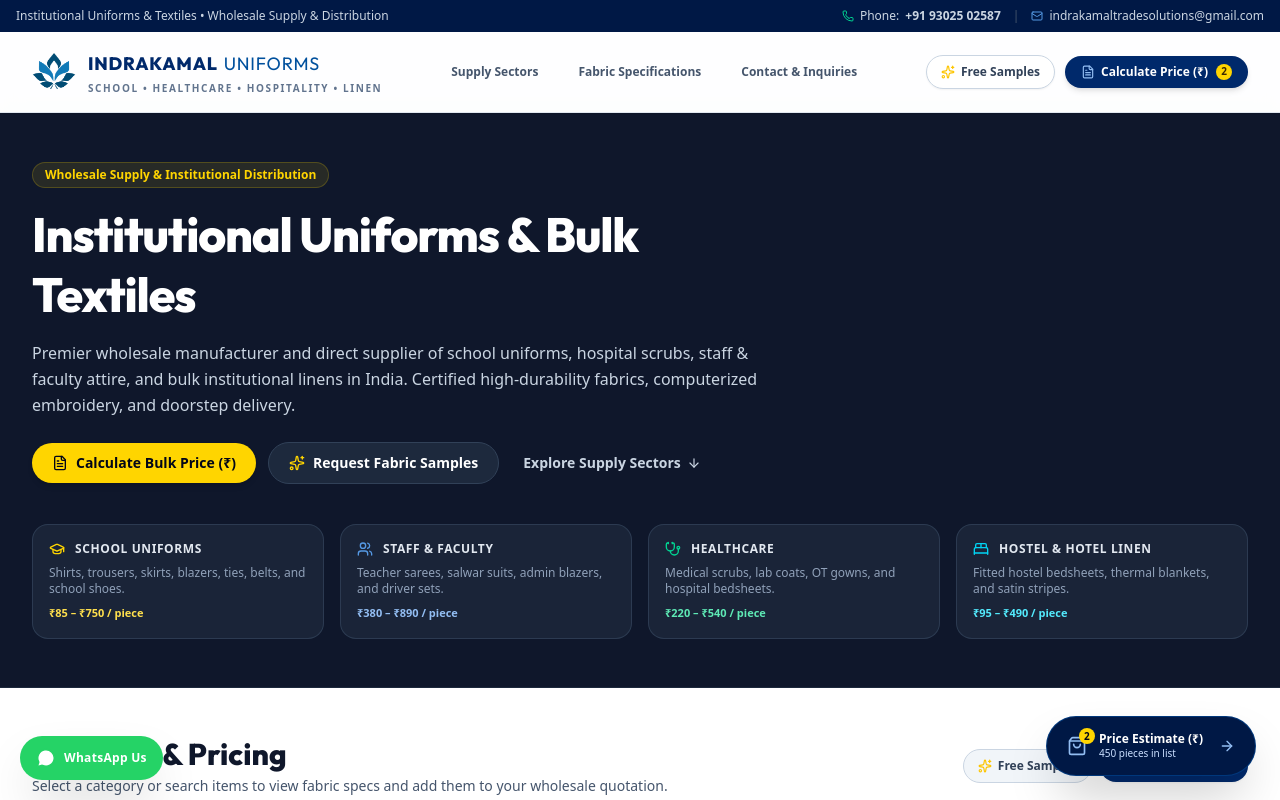
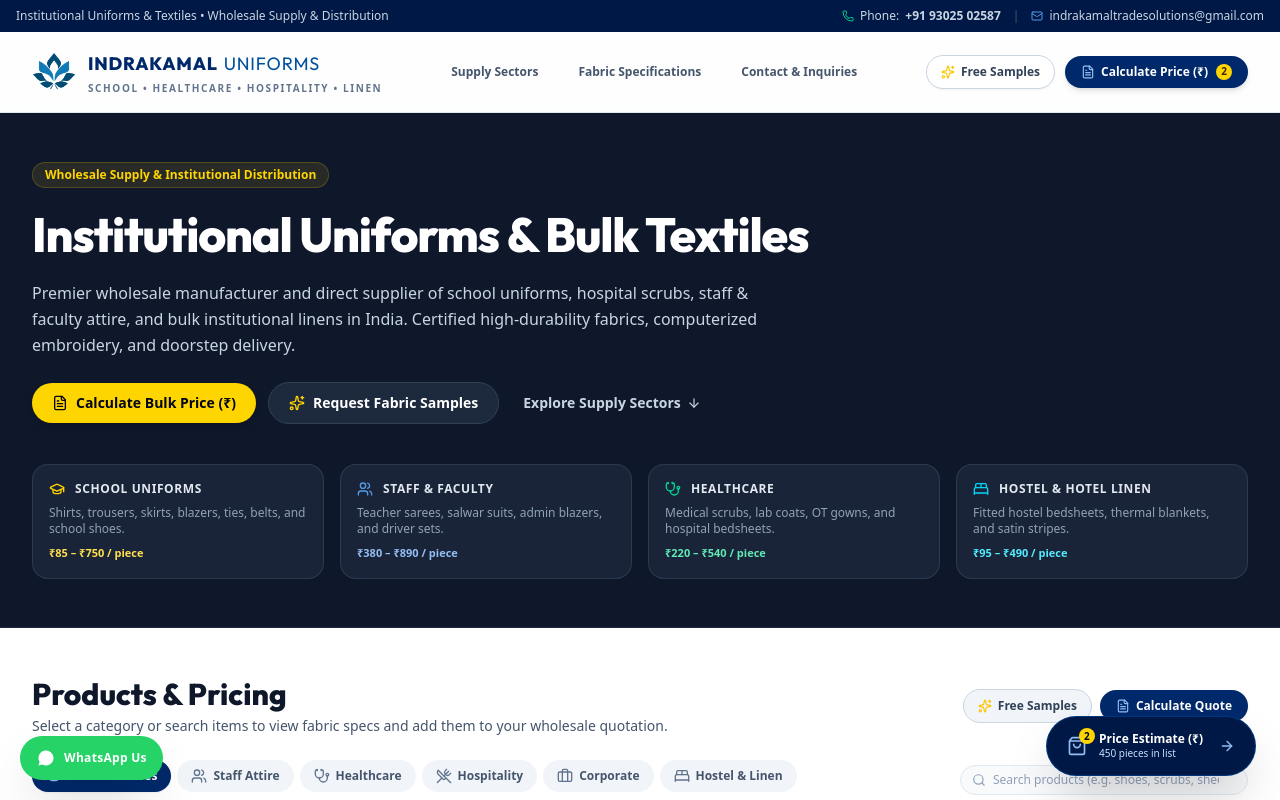
Before and after one commit to prasang03/Indrakamal-Uniforms, a React (Vite) app: page / in a window 1280 px wide. Shown: the top 800 px of the page. Built offline with nearby package versions, Linux system fonts and the light colour scheme.

Commit message:
Prevent hero heading from wrapping onto second line on desktop

```diff
--- a/src/components/Hero.tsx
+++ b/src/components/Hero.tsx
@@ -35,16 +35,16 @@
       <div className="max-w-7xl mx-auto px-4 sm:px-6 lg:px-8 space-y-8">
 
         {/* Main Clean Header */}
-        <div className="max-w-3xl space-y-4">
+        <div className="max-w-4xl xl:max-w-5xl space-y-4">
           <div className="inline-flex items-center gap-2 px-3 py-1 rounded-full text-xs font-semibold text-amber-400 bg-amber-400/10 border border-amber-400/20">
             <span>Wholesale Supply &amp; Institutional Distribution</span>
           </div>
 
-          <h1 className="text-3xl sm:text-4xl lg:text-5xl font-extrabold tracking-tight font-heading leading-tight text-white">
+          <h1 className="text-3xl sm:text-4xl lg:text-[2.65rem] xl:text-5xl font-extrabold tracking-tight font-heading leading-tight text-white lg:whitespace-nowrap">
             Institutional Uniforms &amp; Bulk Textiles
           </h1>
 
-          <p className="text-sm sm:text-base text-slate-300 leading-relaxed font-normal">
+          <p className="text-sm sm:text-base text-slate-300 leading-relaxed font-normal max-w-3xl">
             Premier wholesale manufacturer and direct supplier of school uniforms, hospital scrubs, staff &amp; faculty attire, and bulk institutional linens in India. Certified high-durability fabrics, computerized embroidery, and doorstep delivery.
           </p>
 
```
